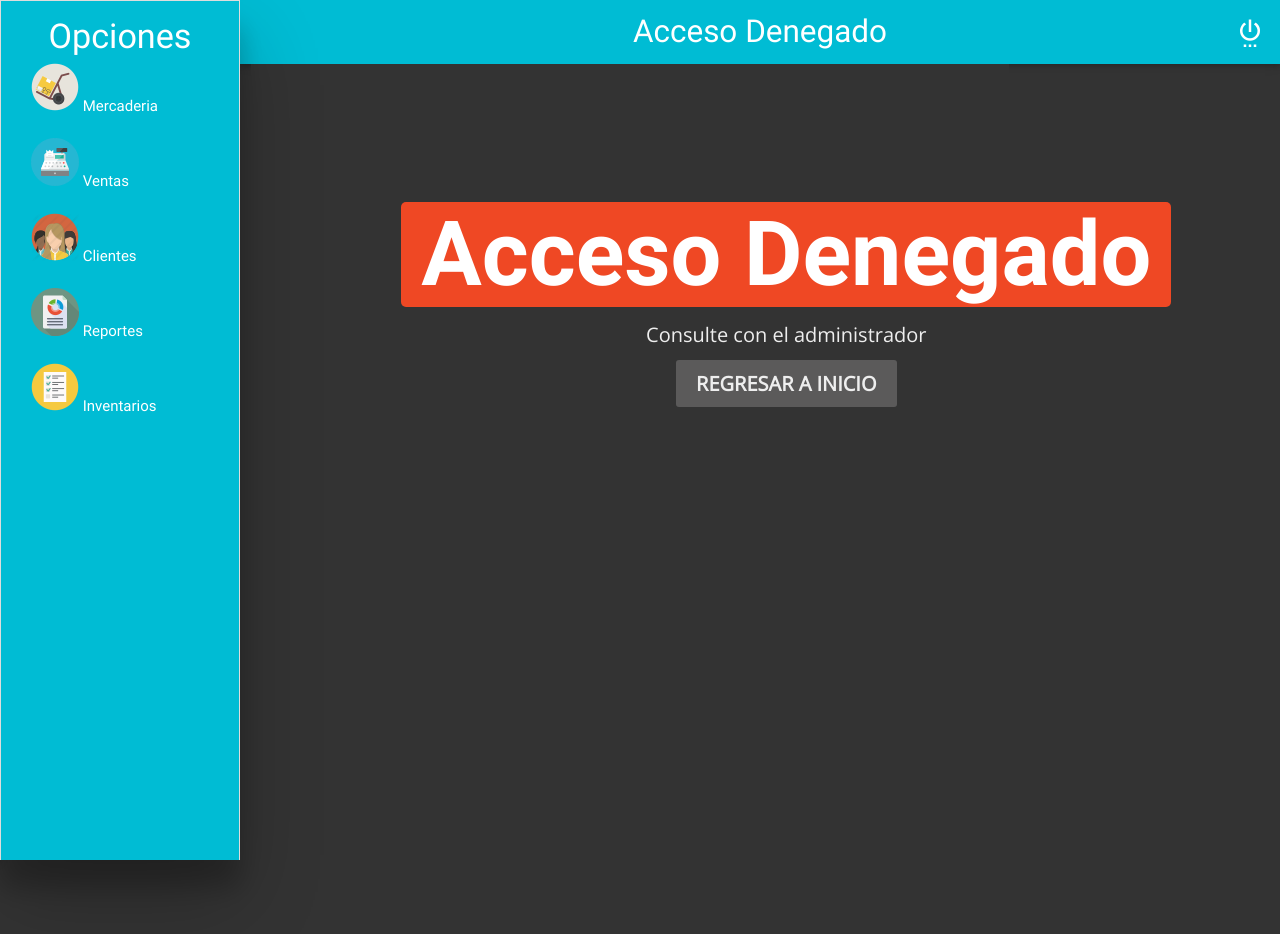
After one commit to masozow/kadosh, a Django app: page /Acceso/Denegado/ in a window 1280 px wide. The commit adds this page. Run offline with Django 3.2, Linux system fonts and the light colour scheme; the visitor is signed in with stand-in values (Sample User, id 1); parts of the project's set-up code (start-up, migrations or seed data) failed here and were passed over.

Commit message:
se crearon las restriciones y una plantilla de acceso denegado, ademas se creo un grupo con el nombre de Traslado

```diff
--- /dev/null
+++ b/kadoshapp/static/css/acceso.css
@@ -0,0 +1,252 @@
+@import url(http://fonts.googleapis.com/css?family=Roboto:900);
+@import url(http://fonts.googleapis.com/css?family=Open+Sans);
+
+body{  background: #333; }
+#oopss  {
+    background: #333;
+    text-align: center;
+    margin-bottom: 50px;
+    font-weight: 400;
+    font-size: 20px;  left: 50%;
+    font-family: 'Open Sans', sans-serif;
+    , sans-serif;
+    width: 100%;
+    height: 100%;
+    line-height: 1.5em;
+    z-index: 9999;
+    left: 0px;
+}
+
+#error-text  {
+    top: 30%;
+    position: absolute;
+    font-size: 20px;
+    color: #eee;
+  padding-left: 20px;
+}
+
+#error-text a {
+    color: #eee;
+}
+
+#error-text a:hover {
+    color:#f35d5c;
+}
+
+
+#error-text p  {
+    color: #eee;
+    margin: 50px 0 0 0;
+}
+
+#error-text i  {
+    margin-left: 10px;
+}
+
+#error-text p.hmpg  {
+    margin: 20px 0 0 0;
+}
+
+#error-text span  {
+    position: relative;
+    background: #ef4824;
+    color: #fff;
+    font-size: 150%;
+    padding: 0 20px;
+    border-radius: 5px;
+    font-family: 'Roboto', sans-serif;
+    ,  sans-serif;
+    font-weight: bolder;
+
+    cursor:pointer;
+}
+#error-text span:hover  {
+    background: #d7401f;
+    color: #fff;
+    -webkit-animation: jelly .5s;
+    -moz-animation: jelly .5s;
+    -ms-animation: jelly .5s;
+    -o-animation: jelly .5s;
+    animation: jelly .5s;
+}
+
+#error-text span:after  {
+    top: 100%;
+    left: 50%;
+    border: solid transparent;
+    content: &quot;
+     &quot;
+    ;
+    height: 0;
+
+width: 0;
+    position: absolute;
+    pointer-events: none;
+    border-color: rgba(136, 183, 213, 0);
+    border-top-color: #ef4824;
+    border-width: 7px;
+    margin-left: -7px;
+}
+.back:active {
+  -webkit-transform:scale(0.95);
+  -moz-transform:scale(0.95);
+  transform:scale(0.95);
+  background:#f53b3b;
+  color:#fff;
+}
+.back:hover {
+  background:#4c4c4c;
+}
+
+.back {
+  text-decoration:none;
+  background:#5b5a5a;
+  color:#fff;
+  padding:10px 20px;
+  font-size:20px;
+  font-weight:700;
+  line-height:normal;
+  text-transform:uppercase;
+  border-radius:3px;
+  -webkit-transform:scale(1);
+  -moz-transform:scale(1);
+  transform:scale(1);
+  transition:all 0.5s ease-out;
+}
+.back:active {
+  -webkit-transform:scale(0.95);
+  -moz-transform:scale(0.95);
+  transform:scale(0.95);
+  background:#f53b3b;
+  color:#fff;
+}
+.back:hover {
+  background:#4c4c4c;
+}
+
+.back {
+  text-decoration:none;
+  background:#5b5a5a;
+  color:#fff;
+  padding:10px 20px;
+  font-size:20px;
+  font-weight:700;
+  line-height:normal;
+  text-transform:uppercase;
+  border-radius:3px;
+  -webkit-transform:scale(1);
+  -moz-transform:scale(1);
+  transform:scale(1);
+  transition:all 0.5s ease-out;
+}
+
+@-webkit-keyframes jelly {
+
+from, to {
+    -webkit-transform: scale(1, 1);
+    transform: scale(1, 1);
+}
+25% {
+    -webkit-transform: scale(.9, 1.1);
+    transform: scale(.9, 1.1);
+}
+50% {
+    -webkit-transform: scale(1.1, .9);
+    transform: scale(1.1, .9);
+}
+75% {
+    -webkit-transform: scale(.95, 1.05);
+    transform: scale(.95, 1.05);
+}
+}
+@keyframes jelly {
+
+from, to {
+    -webkit-transform: scale(1,  1);
+    transform: scale(1, 1);
+}
+25% {
+    -webkit-transform: scale(.9, 1.1);
+    transform: scale(.9, 1.1);
+}
+50% {
+    -webkit-transform: scale(1.1, .9);
+    transform: scale(1.1, .9);
+}
+75% {
+    -webkit-transform: scale(.95,  1.05);
+    transform: scale(.95,  1.05);
+}
+}
+@media screen and (min-width: 500px) {
+  #error-text  {
+      top: 30%;
+      position: absolute;
+      font-size: 20px;
+      color: #eee;
+    padding-left: 150px;
+  }
+
+  #error-text a {
+      color: #eee;
+  }
+
+  #error-text a:hover {
+      color:#f35d5c;
+  }
+
+
+  #error-text p  {
+      color: #eee;
+      margin: 50px 0 0 0;
+  }
+
+  #error-text i  {
+      margin-left: 10px;
+  }
+
+  #error-text p.hmpg  {
+      margin: 20px 0 0 0;
+  }
+
+  #error-text span  {
+      position: relative;
+      background: #ef4824;
+      color: #fff;
+      font-size: 450%;
+      padding: 0 20px;
+      border-radius: 5px;
+      font-family: 'Roboto', sans-serif;
+      ,  sans-serif;
+      font-weight: bolder;
+
+      cursor:pointer;
+  }
+  #error-text span:hover  {
+      background: #d7401f;
+      color: #fff;
+      -webkit-animation: jelly .5s;
+      -moz-animation: jelly .5s;
+      -ms-animation: jelly .5s;
+      -o-animation: jelly .5s;
+      animation: jelly .5s;
+  }
+
+  #error-text span:after  {
+      top: 100%;
+      left: 50%;
+      border: solid transparent;
+      content: &quot;
+       &quot;
+      ;
+      height: 0;
+
+  width: 0;
+      position: absolute;
+      pointer-events: none;
+      border-color: rgba(136, 183, 213, 0);
+      border-top-color: #ef4824;
+      border-width: 7px;
+      margin-left: -7px;
+  }
+}
--- /dev/null
+++ b/kadoshapp/templates/kadoshapp/Denegado.html
@@ -0,0 +1,23 @@
+{% extends 'kadoshapp/base.html' %}
+{% load staticfiles %}
+{% block titulo %}
+Acceso Denegado
+{% endblock %}
+<!--se añadió la fila anterior-->
+    {% block styles %}
+      <link type="text/css" rel="stylesheet" href="{% static "css/acceso.css" %}"/>
+    {% endblock %}
+      {% block encabezado %}Acceso Denegado{% endblock %}
+    {% block content %}
+
+      <div id='oopss'>
+  <div id='error-text'>
+  <span>Acceso Denegado</span>
+  <p>Consulte con el administrador</p><p class='hmpg'><a href='{% url 'kadoshapp.views.ingreso_mercaderia' %}' class="back">Regresar a inicio</a></p>
+  </div>
+  </div>
+
+
+
+
+  {% endblock %}
--- a/kadoshapp/templates/kadoshapp/base.html
+++ b/kadoshapp/templates/kadoshapp/base.html
@@ -51,9 +51,6 @@
             <a href="#" data-activates="mobile-demo" class="button-collapse"><i class="material-icons">menu</i></a>
             <ul class="side-nav cyan collapsible data-collapsible="expandable"" id="mobile-demo">
 
-
-              <div class="Row">
-              <div class="col l3 m12 s12">
                 <li><!-- Primer Elemento-->
                   <div class="collapsible-header white-text text-white center-align"> <h4>Opciones</h4></div>
 
@@ -124,6 +121,8 @@
                   </div>
                   </div>
                 </li><!-- Fin-->
+
+
 
                 </ul>
             </div>
--- a/kadoshapp/urls.py
+++ b/kadoshapp/urls.py
@@ -10,6 +10,7 @@ url(r'^$','django.contrib.auth.views.login',
 url(r'^cerrar/$','django.contrib.auth.views.logout_then_login',
  name='logout'),
 url(r'^index/kadosh/', views.ingreso_mercaderia, name='ingreso_mercaderia'),
+url(r'^Acceso/Denegado/', views.denegado, name='denegado'),
 url(r'^ingreso/cliente/$', viewCliente.registro_cliente, name='registroCliente'),
 url(r'^ingreso/MercaderiaPoProveedor/$',viewIngresoMercaPorProveedor.ingresodemercaderiaporProveedor, name='IngresoMercaPorProveedor'),
 url(r'^ingreso/Compra/$', viewCompra.Compra, name='Compra'),
--- a/kadoshapp/views.py
+++ b/kadoshapp/views.py
@@ -38,3 +38,6 @@ from django.shortcuts import get_object_or_404
 @login_required
 def ingreso_mercaderia(request):
     return render(request, 'kadoshapp/ingreso_mercaderia.html',{})
+@login_required
+def denegado(request):
+    return render(request, 'kadoshapp/Denegado.html',{})
```
Also changed, not shown: kadoshapp/viewAnularVenta.py (+6 -1 lines), kadoshapp/viewAsignarCaja.py (+6 -1 lines), kadoshapp/viewBusquedaMercaderia.py (+6 -1 lines), kadoshapp/viewCierreCaja.py (+7 -2 lines), kadoshapp/viewCliente.py (+6 -1 lines), kadoshapp/viewCompra.py (+10 -2 lines), kadoshapp/viewEmpleados.py (+6 -2 lines), kadoshapp/viewInventario.py (+8 -2 lines), kadoshapp/viewListadoProductos.py (+7 -1 lines), kadoshapp/viewPrecios.py (+6 -1 lines), kadoshapp/viewPromocion.py (+9 -1 lines), kadoshapp/viewTrasladoMercaderia.py (+6 -1 lines). Lines whose indentation alone changed are shown as unchanged.
